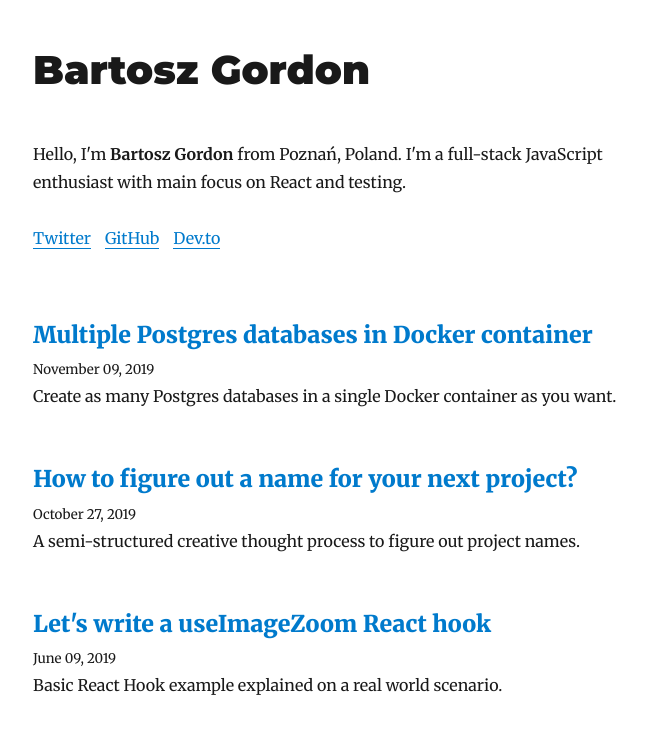
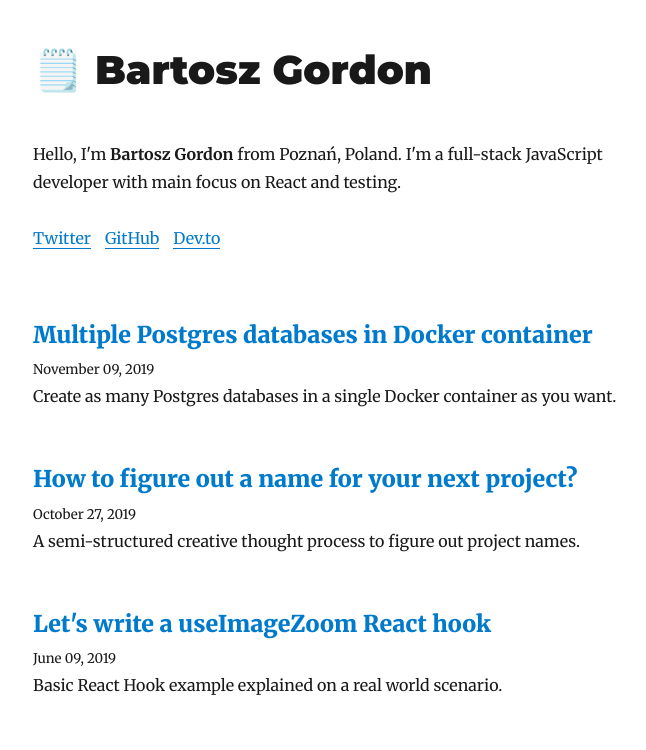
Before and after one commit to bgord/blog, a Gatsby site: page / in a window 1280 px wide. Shown: the top 750 px of the page, without its empty margins (292-938 px from the left). Built offline with nearby package versions, Linux system fonts and the light colour scheme; Gatsby itself is replaced by a stand-in of ours; some packages are replaced by stand-ins of ours.

Commit message:
Add a notebook emoji to the title

```diff
--- a/gatsby-config.js
+++ b/gatsby-config.js
@@ -1,6 +1,6 @@
 module.exports = {
 	siteMetadata: {
-		title: "Bartosz Gordon",
+		title: "🗒️ Bartosz Gordon",
 		author: "Bartosz Gordon",
 		description: "A personal blog by Bartosz Gordon.",
 		siteUrl: `https://gatsby-starter-blog-demo.netlify.com/`,
--- a/src/components/bio.js
+++ b/src/components/bio.js
@@ -30,7 +30,7 @@ const Bio = () => {
 		>
 			<p>
 				Hello, I'm <strong>{author}</strong> from Poznań, Poland. I'm a
-				full-stack JavaScript enthusiast with main focus on React and testing.
+				full-stack JavaScript developer with main focus on React and testing.
 			</p>
 			<div>
 				<a href={`https://twitter.com/${social.twitter}`}>Twitter</a>
```
